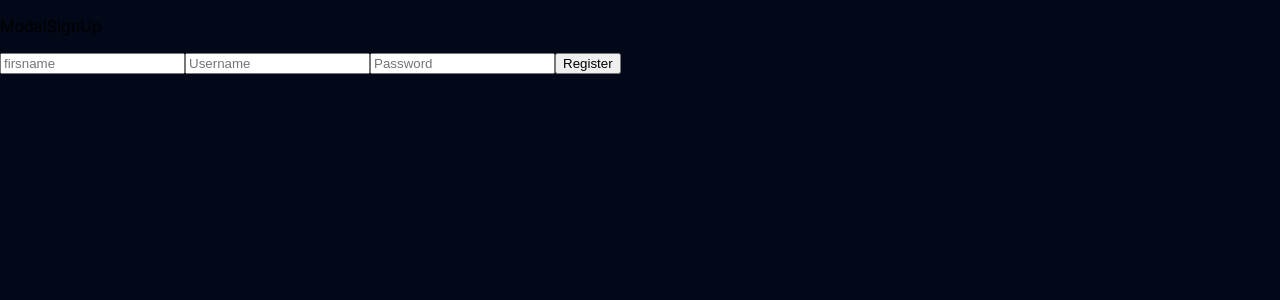
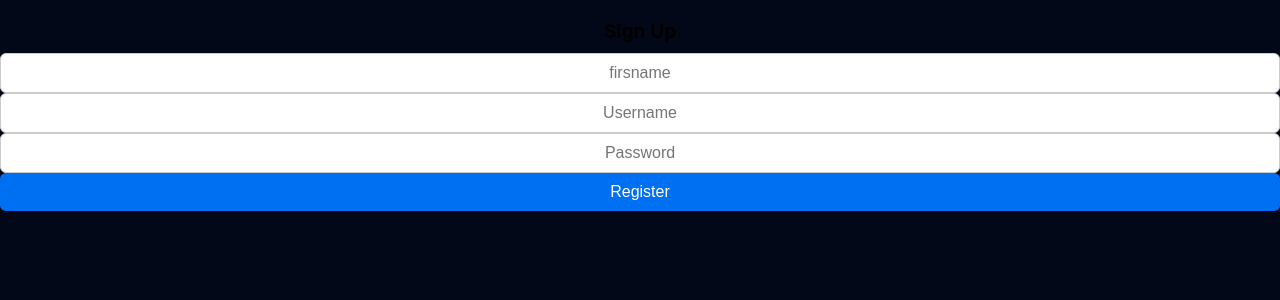
Before and after one commit to Thomas-Bhs/hackatweet-frontend, a Next.js app: page /SignUp in a window 1280 px wide. Shown: the top 300 px of the page. Built offline with nearby package versions, Linux system fonts and the light colour scheme.

Commit message:
SingIn update

```diff
--- a/components/SignUp.js
+++ b/components/SignUp.js
@@ -1,11 +1,19 @@
 import { useState } from 'react';
 import { useDispatch, useSelector } from 'react-redux';
 import { login } from '../reducers/user';
+import { useRouter } from 'next/router';
+import styles from '../styles/SignUp.module.css';
+
+
 
 
 function SignUp() {
 
   const dispatch = useDispatch();
+  //redirection
+  const router = useRouter();
+
+
   const [signUpFirstname, setSignUpFirstname] = useState('');
   const [signUpUsername, setSignUpUsername] = useState('');
   const [signUpPassword, setSignUpPassword] = useState('');
@@ -28,6 +36,9 @@ function SignUp() {
           setSignUpFirstname('');
 					setSignUpUsername('');
 					setSignUpPassword('');
+
+          //redirection sur la page feed après inscription
+          router.push('/feed');
 				}
 			});
 	};
@@ -37,8 +48,8 @@ console.log("USER IN REDUX:", userRedux);
 
   return (
     <div className="modal-signup">
-      <div className="modal-content">
-        <p>ModalSignUp</p>
+      <div className={styles.SignUpcontent}>
+        <p>Sign Up</p>
         <input
         type="text"
         placeholder="firsname"
--- /dev/null
+++ b/styles/SignUp.module.css
@@ -0,0 +1,43 @@
+.SignUpcontent{
+  display: flex;
+  flex-direction: column;
+}
+
+.SignUpcontent p {
+  font-size: 1.2rem;
+  font-weight: bold;
+  text-align: center;
+  margin-bottom: 10px;
+}
+
+.SignUpcontent input {
+  padding: 10px 12px;
+  border-radius: 6px;
+  border: 1px solid #ccc;
+  font-size: 1rem;
+  outline: none;
+  transition: border-color 0.2s, box-shadow 0.2s;
+  text-align: center;
+}
+
+
+.SignUpcontent input:focus {
+  border-color: #0070f3;
+  box-shadow: 0 0 5px rgba(0,112,243,0.5);
+}
+
+/* Bouton Register */
+.SignUpcontent button {
+  padding: 10px 15px;
+  border: none;
+  border-radius: 6px;
+  background-color: #0070f3;
+  color: white;
+  font-size: 1rem;
+  cursor: pointer;
+  transition: background-color 0.2s;
+}
+
+.SignUpcontent button:hover {
+  background-color: #005bb5;
+}
```
Also changed, not shown: components/Login.js (+13 -2 lines), components/SignIn.js (added, +71 -0 lines), pages/SignIn.js (added, +7 -0 lines), styles/Login.module.css (+8 -2 lines), styles/SignIn.module.css (added, +43 -0 lines).
